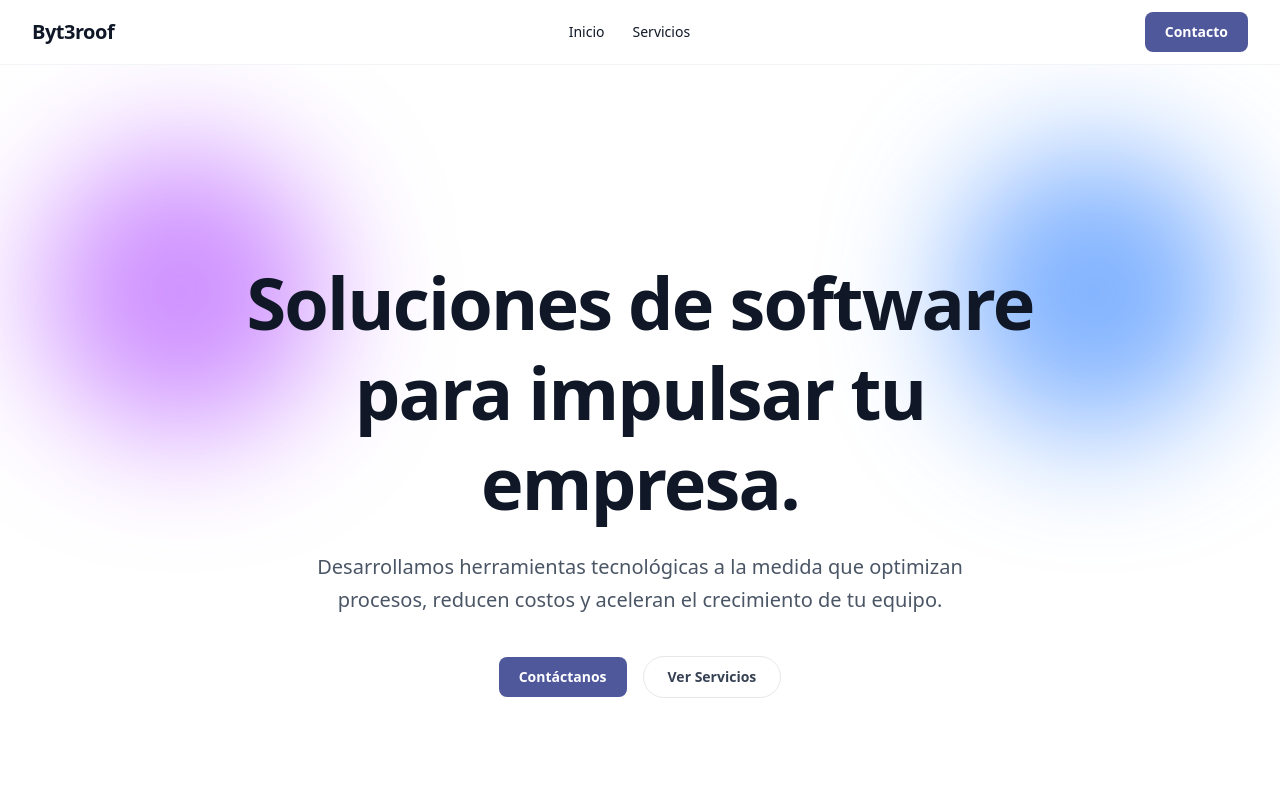
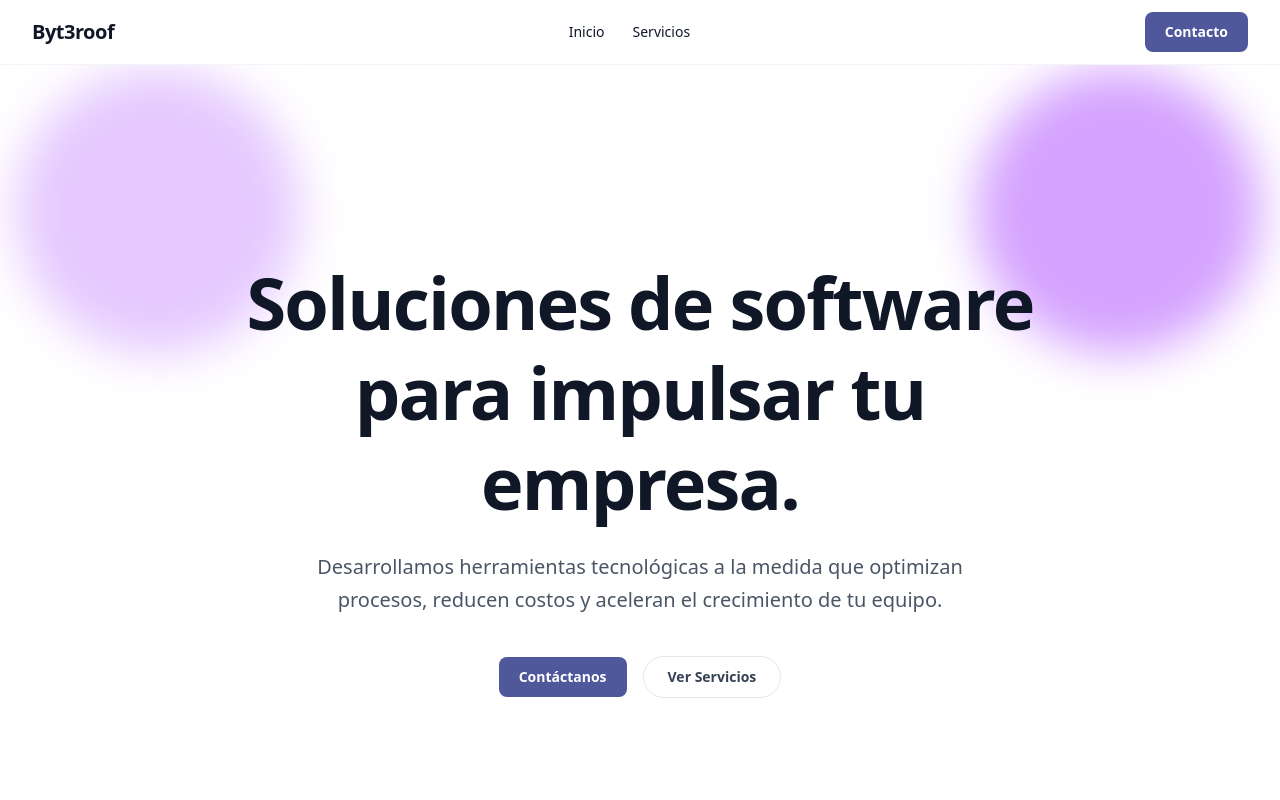
Before and after one commit to byt3roof/webpage, a React (Vite) app: page / in a window 1280 px wide. Shown: the top 800 px of the page. Built offline with nearby package versions, Linux system fonts and the light colour scheme.

Commit message:
[IMP] decorative bg effects and colors changed

```diff
--- a/src/components/Hero.jsx
+++ b/src/components/Hero.jsx
@@ -9,8 +9,8 @@ export const Hero = () => {
         <section className="relative w-full overflow-hidden bg-[radial-gradient(ellipse_at_top,_var(--tw-gradient-stops))] from-primary/10 via-white to-white pt-32 pb-20 lg:pt-48 lg:pb-32">
             {/* Decorative background elements */}
             <div className="absolute top-0 left-1/2 -translate-x-1/2 w-full h-full max-w-7xl pointer-events-none">
-                <div className="absolute top-20 left-10 w-72 h-72 bg-purple-500/60 rounded-full blur-3xl mix-blend-multiply animate-blob"></div>
-                <div className="absolute top-20 right-10 w-72 h-72 bg-blue-500/60 rounded-full blur-3xl mix-blend-multiply animate-blob animation-delay-2000"></div>
+                <div className="absolute top-0 left-4 w-72 h-72 bg-purple-300 rounded-full mix-blend-multiply filter blur-xl opacity-70 animate-blob"></div>
+                <div className="absolute top-0 right-4 w-72 h-72 bg-purple-400 rounded-full mix-blend-multiply filter blur-xl opacity-70 animate-blob animation-delay-2000"></div>
             </div>
 
             <div className="max-w-7xl mx-auto px-4 sm:px-6 lg:px-8 relative z-10 text-center">
```
